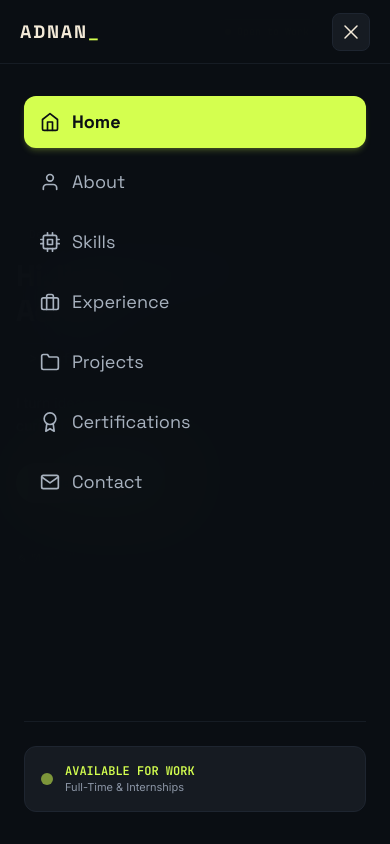
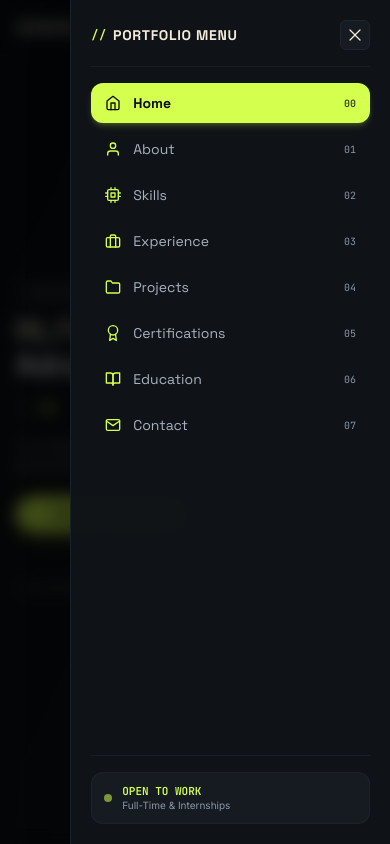
Before and after one commit to Adn2805/myportfolio, a React (Vite) app: page / in a window 390 px wide. Both pictures are taken after a click on the button "Open mobile menu". Shown: the top 844 px of the page. Built offline with nearby package versions, Linux system fonts and the light colour scheme.

Commit message:
feat(mobile): add app-style section switching and compact mobile navigation while preserving desktop layout

```diff
--- a/src/App.jsx
+++ b/src/App.jsx
@@ -1,5 +1,6 @@
-import React from 'react';
-import Navbar from './components/Layout/Navbar';
+import React, { useState, useEffect } from 'react';
+import { motion, AnimatePresence } from 'framer-motion';
+import Navbar, { navSections } from './components/Layout/Navbar';
 import Footer from './components/Layout/Footer';
 import DotGrid from './components/Background/DotGrid';
 import Hero from './sections/Hero';
@@ -10,14 +11,91 @@ import Projects from './sections/Projects';
 import Certifications from './sections/Certifications';
 import Education from './sections/Education';
 import Contact from './sections/Contact';
+import { FiArrowLeft, FiArrowRight, FiGrid } from 'react-icons/fi';
 
 export default function App() {
+  const [activeSection, setActiveSection] = useState('home');
+
+  // Sync hash on initial load and handle window hash changes
+  useEffect(() => {
+    const handleHash = () => {
+      const hash = window.location.hash.replace('#', '');
+      if (hash && navSections.some(s => s.id === hash)) {
+        setActiveSection(hash);
+      }
+    };
+
+    handleHash();
+    window.addEventListener('hashchange', handleHash);
+    return () => window.removeEventListener('hashchange', handleHash);
+  }, []);
+
+  // Desktop intersection observer for scroll-based highlight on >= 1024px
+  useEffect(() => {
+    const handleScroll = () => {
+      if (window.innerWidth < 1024) return;
+      const sectionIds = navSections.map(s => s.id);
+
+      for (const id of sectionIds) {
+        const el = document.getElementById(id);
+        if (el) {
+          const rect = el.getBoundingClientRect();
+          if (rect.top <= 250 && rect.bottom >= 150) {
+            setActiveSection(id);
+            break;
+          }
+        }
+      }
+    };
+
+    window.addEventListener('scroll', handleScroll, { passive: true });
+    return () => window.removeEventListener('scroll', handleScroll);
+  }, []);
+
+  const handleSelectSection = (id) => {
+    setActiveSection(id);
+    window.history.pushState(null, '', `#${id}`);
+    window.scrollTo({ top: 0, behavior: 'smooth' });
+  };
+
+  const currentIndex = navSections.findIndex(s => s.id === activeSection);
+  const prevSection = currentIndex > 0 ? navSections[currentIndex - 1] : null;
+  const nextSection = currentIndex < navSections.length - 1 ? navSections[currentIndex + 1] : null;
+
+  // Map section components for mobile single-view rendering
+  const renderMobileSection = () => {
+    switch (activeSection) {
+      case 'home':
+        return <Hero onSelectSection={handleSelectSection} />;
+      case 'about':
+        return <About />;
+      case 'skills':
+        return <Skills />;
+      case 'experience':
+        return <Experience />;
+      case 'projects':
+        return <Projects />;
+      case 'certifications':
+        return <Certifications />;
+      case 'education':
+        return <Education />;
+      case 'contact':
+        return <Contact />;
+      default:
+        return <Hero onSelectSection={handleSelectSection} />;
+    }
+  };
+
   return (
-    <div className="min-h-screen bg-dark text-cream relative">
+    <div className="min-h-screen bg-dark text-cream relative overflow-x-hidden">
       <DotGrid />
-      <Navbar />
-      <main className="relative z-10">
-        <Hero />
+      <Navbar activeSection={activeSection} onSelectSection={handleSelectSection} />
+
+      {/* ===================================================== */}
+      {/* 1. DESKTOP VIEW (>= 1024px): FROZEN CONTINUOUS SCROLL */}
+      {/* ===================================================== */}
+      <main className="hidden lg:block relative z-10">
+        <Hero onSelectSection={handleSelectSection} />
         <About />
         <Skills />
         <Experience />
@@ -26,6 +104,63 @@ export default function App() {
         <Education />
         <Contact />
       </main>
+
+      {/* ===================================================== */}
+      {/* 2. MOBILE VIEW (< 1024px): APP-STYLE ACTIVE VIEW      */}
+      {/* ===================================================== */}
+      <main className="lg:hidden relative z-10 pt-14 min-h-screen flex flex-col justify-between">
+        <AnimatePresence mode="wait">
+          <motion.div
+            key={activeSection}
+            initial={{ opacity: 0, y: 12 }}
+            animate={{ opacity: 1, y: 0 }}
+            exit={{ opacity: 0, y: -12 }}
+            transition={{ duration: 0.22, ease: 'easeInOut' }}
+            className="w-full flex-1"
+          >
+            {renderMobileSection()}
+          </motion.div>
+        </AnimatePresence>
+
+        {/* Mobile Section Switcher Pagination Bar */}
+        <div className="px-4 py-6 mt-4 border-t border-dark-border/60 bg-dark-alt/80 backdrop-blur-md">
+          <div className="flex items-center justify-between gap-2 max-w-md mx-auto">
+            {prevSection ? (
+              <button
+                onClick={() => handleSelectSection(prevSection.id)}
+                className="flex items-center gap-1.5 px-3 py-2 rounded-xl bg-dark-card border border-dark-border text-cream text-xs font-mono hover:border-lime/40 transition cursor-pointer"
+              >
+                <FiArrowLeft className="text-lime text-sm" />
+                <span className="truncate max-w-[90px]">{prevSection.name}</span>
+              </button>
+            ) : (
+              <div className="w-20" />
+            )}
+
+            <div className="text-[10px] font-mono text-blue-gray text-center">
+              {currentIndex + 1} / {navSections.length}
+            </div>
+
+            {nextSection ? (
+              <button
+                onClick={() => handleSelectSection(nextSection.id)}
+                className="flex items-center gap-1.5 px-3 py-2 rounded-xl bg-dark-card border border-dark-border text-cream text-xs font-mono hover:border-lime/40 transition cursor-pointer"
+              >
+                <span className="truncate max-w-[90px]">{nextSection.name}</span>
+                <FiArrowRight className="text-lime text-sm" />
+              </button>
+            ) : (
+              <button
+                onClick={() => handleSelectSection('home')}
+                className="flex items-center gap-1.5 px-3 py-2 rounded-xl bg-lime text-dark font-bold text-xs font-mono shadow-md shadow-lime/20 cursor-pointer"
+              >
+                Back to Top ↑
+              </button>
+            )}
+          </div>
+        </div>
+      </main>
+
       <Footer />
     </div>
   );
--- a/src/components/Layout/Navbar.jsx
+++ b/src/components/Layout/Navbar.jsx
@@ -1,60 +1,46 @@
-import React, { useState, useEffect } from 'react';
+import React, { useState } from 'react';
 import { motion, AnimatePresence } from 'framer-motion';
 import { HiOutlineBars3, HiXMark } from 'react-icons/hi2';
 import {
   FiHome, FiUser, FiCpu, FiBriefcase, FiFolder,
-  FiAward, FiMail
+  FiAward, FiBookOpen, FiMail
 } from 'react-icons/fi';
 
-const navLinks = [
-  { name: 'Home', href: '#home', icon: FiHome },
-  { name: 'About', href: '#about', icon: FiUser },
-  { name: 'Skills', href: '#skills', icon: FiCpu },
-  { name: 'Experience', href: '#experience', icon: FiBriefcase },
-  { name: 'Projects', href: '#projects', icon: FiFolder },
-  { name: 'Certifications', href: '#certifications', icon: FiAward },
-  { name: 'Contact', href: '#contact', icon: FiMail },
+export const navSections = [
+  { id: 'home', name: 'Home', number: '00', icon: FiHome },
+  { id: 'about', name: 'About', number: '01', icon: FiUser },
+  { id: 'skills', name: 'Skills', number: '02', icon: FiCpu },
+  { id: 'experience', name: 'Experience', number: '03', icon: FiBriefcase },
+  { id: 'projects', name: 'Projects', number: '04', icon: FiFolder },
+  { id: 'certifications', name: 'Certifications', number: '05', icon: FiAward },
+  { id: 'education', name: 'Education', number: '06', icon: FiBookOpen },
+  { id: 'contact', name: 'Contact', number: '07', icon: FiMail },
 ];
 
-export default function Navbar() {
-  const [activeSection, setActiveSection] = useState('home');
+export default function Navbar({ activeSection, onSelectSection }) {
   const [isMobileMenuOpen, setIsMobileMenuOpen] = useState(false);
-
-  useEffect(() => {
-    const handleScroll = () => {
-      const sections = navLinks.map(link => link.href.substring(1));
-
-      let current = '';
-      for (const section of sections) {
-        const element = document.getElementById(section);
-        if (element) {
-          const rect = element.getBoundingClientRect();
-          if (rect.top <= 200 && rect.bottom >= 100) {
-            current = section;
-            break;
-          }
-        }
-      }
-      if (current) {
-        setActiveSection(current);
-      }
-    };
-
-    window.addEventListener('scroll', handleScroll, { passive: true });
-    handleScroll();
-    return () => window.removeEventListener('scroll', handleScroll);
-  }, []);
 
   const closeMenu = () => setIsMobileMenuOpen(false);
 
+  const handleMobileNavClick = (sectionId) => {
+    if (onSelectSection) {
+      onSelectSection(sectionId);
+    }
+    closeMenu();
+    window.scrollTo({ top: 0, behavior: 'smooth' });
+  };
+
+  const currentNav = navSections.find(n => n.id === activeSection) || navSections[0];
+
   return (
     <>
-      {/* Desktop Left Sidebar */}
+      {/* Desktop Left Sidebar (Preserved & Frozen for >= 1024px) */}
       <aside className="hidden lg:flex fixed left-0 top-0 h-screen w-24 bg-dark-alt/95 backdrop-blur-xl border-r border-dark-border/60 z-50 flex-col items-center py-6 justify-between shadow-2xl">
 
         {/* Logo */}
         <a
           href="#home"
+          onClick={() => onSelectSection && onSelectSection('home')}
           className="font-heading font-extrabold text-sm text-cream tracking-widest hover:text-lime transition-colors group flex flex-col items-center gap-1"
         >
           <span className="text-lime text-lg leading-none font-mono">_</span>
@@ -62,14 +48,17 @@ export default function Navbar() {
         </a>
 
         {/* Nav Links */}
-        <nav className="flex flex-col gap-1.5 w-full px-2">
-          {navLinks.map((link) => {
+        <nav className="flex flex-col gap-1 w-full px-2">
+          {navSections.map((link) => {
             const Icon = link.icon;
-            const isActive = activeSection === link.href.substring(1);
+            const isActive = activeSection === link.id;
             return (
               <a
-                key={link.name}
-                href={link.href}
+                key={link.id}
+                href={`#${link.id}`}
+                onClick={() => {
+                  if (onSelectSection) onSelectSection(link.id);
+                }}
                 className={`w-full py-2 px-1 text-center flex flex-col items-center gap-1 rounded-xl transition-all group ${
                   isActive
                     ? 'bg-lime text-dark font-bold shadow-md shadow-lime/20'
@@ -98,84 +87,108 @@ export default function Navbar() {
         </div>
       </aside>
 
-      {/* Mobile Top Bar */}
-      <header className="lg:hidden fixed top-0 left-0 w-full h-16 bg-dark/90 backdrop-blur-xl z-50 border-b border-dark-border/60 flex items-center justify-between px-5">
-        <a href="#home" className="font-heading font-bold text-lg text-cream tracking-widest flex items-center gap-1">
+      {/* Mobile Top Bar (Clean, App-like Header) */}
+      <header className="lg:hidden fixed top-0 left-0 w-full h-14 bg-dark/95 backdrop-blur-xl z-50 border-b border-dark-border/70 flex items-center justify-between px-4">
+        {/* Brand */}
+        <button
+          onClick={() => handleMobileNavClick('home')}
+          className="font-heading font-bold text-base text-cream tracking-widest flex items-center gap-1 cursor-pointer"
+        >
           ADNAN<span className="text-lime font-mono">_</span>
-        </a>
+        </button>
 
-        <div className="flex items-center gap-3">
-          <div className="flex items-center gap-1.5 px-2.5 py-1 rounded-full bg-lime/10 border border-lime/30 text-[10px] font-mono text-lime">
-            <span className="w-1.5 h-1.5 rounded-full bg-lime animate-pulse"></span>
-            Open to Work
+        {/* Current Active Section Badge & Menu Button */}
+        <div className="flex items-center gap-2.5">
+          <div className="bg-dark-card border border-dark-border px-2.5 py-1 rounded-full flex items-center gap-1.5 shadow-sm">
+            <span className="font-mono text-[10px] text-lime font-bold">{currentNav.number}</span>
+            <span className="text-[11px] font-heading font-medium text-cream">{currentNav.name}</span>
           </div>
+
           <button
             onClick={() => setIsMobileMenuOpen(true)}
-            className="text-cream p-1.5 rounded-lg bg-dark-card border border-dark-border"
-            aria-label="Open menu"
+            className="text-cream p-1.5 rounded-lg bg-dark-card border border-dark-border hover:border-lime/40 transition-colors cursor-pointer"
+            aria-label="Open mobile menu"
           >
-            <HiOutlineBars3 className="w-6 h-6 text-cream" />
+            <HiOutlineBars3 className="w-5 h-5 text-cream" />
           </button>
         </div>
       </header>
 
-      {/* Mobile Menu Overlay Drawer */}
+      {/* Mobile Drawer Menu (App Style) */}
       <AnimatePresence>
         {isMobileMenuOpen && (
+          <div className="fixed inset-0 z-[60] lg:hidden">
+            {/* Backdrop */}
+            <motion.div
+              initial={{ opacity: 0 }}
+              animate={{ opacity: 1 }}
+              exit={{ opacity: 0 }}
+              onClick={closeMenu}
+              className="absolute inset-0 bg-black/70 backdrop-blur-sm"
+            />
+
+            {/* Slide-in Panel */}
             <motion.div
               initial={{ x: '100%' }}
               animate={{ x: 0 }}
               exit={{ x: '100%' }}
-            transition={{ type: 'spring', damping: 28, stiffness: 240 }}
-            className="fixed inset-0 z-[60] bg-dark/98 backdrop-blur-2xl flex flex-col lg:hidden"
+              transition={{ type: 'spring', damping: 26, stiffness: 260 }}
+              className="absolute top-0 right-0 bottom-0 w-[82%] max-w-xs bg-dark-alt/98 border-l border-dark-border/80 flex flex-col justify-between p-5 shadow-2xl overflow-y-auto"
             >
-            <div className="h-16 flex items-center justify-between px-5 border-b border-dark-border/60">
-              <div className="font-heading font-bold text-lg text-cream tracking-widest">
-                ADNAN<span className="text-lime font-mono">_</span>
+              <div>
+                {/* Header */}
+                <div className="flex items-center justify-between pb-4 border-b border-dark-border/60">
+                  <div className="font-heading font-bold text-sm text-cream tracking-wider flex items-center gap-1.5">
+                    <span className="text-lime font-mono text-xs">//</span> PORTFOLIO MENU
                   </div>
                   <button
                     onClick={closeMenu}
-                className="text-cream p-1.5 rounded-lg bg-dark-card border border-dark-border"
-                aria-label="Close menu"
+                    className="p-1 rounded-md bg-dark-card border border-dark-border text-cream hover:text-lime transition cursor-pointer"
                   >
-                <HiXMark className="w-6 h-6 text-cream" />
+                    <HiXMark className="w-5 h-5" />
                   </button>
                 </div>
 
-            <div className="flex-1 overflow-y-auto px-6 py-8 flex flex-col justify-between">
-              <nav className="flex flex-col gap-2">
-                {navLinks.map((link) => {
-                  const Icon = link.icon;
-                  const isActive = activeSection === link.href.substring(1);
+                {/* Navigation Items */}
+                <nav className="mt-4 flex flex-col gap-1.5">
+                  {navSections.map((item) => {
+                    const Icon = item.icon;
+                    const isActive = activeSection === item.id;
                     return (
-                    <a
-                      key={link.name}
-                      href={link.href}
-                      onClick={closeMenu}
-                      className={`flex items-center gap-3 px-4 py-3 rounded-xl text-lg font-heading transition-all ${
+                      <button
+                        key={item.id}
+                        onClick={() => handleMobileNavClick(item.id)}
+                        className={`w-full flex items-center justify-between px-3.5 py-2.5 rounded-xl text-left transition-all cursor-pointer ${
                           isActive
                             ? 'bg-lime text-dark font-bold shadow-md shadow-lime/20'
-                          : 'text-blue-gray-light hover:text-cream hover:bg-dark-card'
+                            : 'text-blue-gray-light hover:text-cream hover:bg-dark-card/70'
                         }`}
                       >
-                      <Icon className="text-xl" />
-                      <span>{link.name}</span>
-                    </a>
+                        <div className="flex items-center gap-3">
+                          <Icon className={`text-base ${isActive ? 'text-dark' : 'text-lime'}`} />
+                          <span className="font-heading text-sm">{item.name}</span>
+                        </div>
+                        <span className={`font-mono text-[10px] ${isActive ? 'text-dark/80' : 'text-blue-gray'}`}>
+                          {item.number}
+                        </span>
+                      </button>
                     );
                   })}
                 </nav>
+              </div>
 
-              <div className="mt-8 pt-6 border-t border-dark-border/60">
-                <div className="flex items-center gap-3 bg-dark-card border border-dark-border p-4 rounded-xl">
-                  <div className="w-3 h-3 rounded-full bg-lime animate-pulse"></div>
-                  <div>
-                    <div className="text-xs font-mono text-lime font-bold">AVAILABLE FOR WORK</div>
-                    <div className="text-[11px] text-blue-gray">Full-Time & Internships</div>
-                  </div>
+              {/* Status Badge */}
+              <div className="pt-4 mt-6 border-t border-dark-border/60">
+                <div className="bg-dark-card border border-dark-border/80 rounded-xl p-3 flex items-center gap-2.5">
+                  <span className="w-2 h-2 rounded-full bg-lime animate-pulse shrink-0"></span>
+                  <div className="leading-tight">
+                    <div className="text-[11px] font-mono text-lime font-bold">OPEN TO WORK</div>
+                    <div className="text-[10px] text-blue-gray">Full-Time & Internships</div>
                   </div>
                 </div>
               </div>
             </motion.div>
+          </div>
         )}
       </AnimatePresence>
     </>
--- a/src/sections/Hero.jsx
+++ b/src/sections/Hero.jsx
@@ -12,7 +12,7 @@ const roles = [
   "Data Engineer"
 ];
 
-export default function Hero() {
+export default function Hero({ onSelectSection }) {
   const [currentRoleIndex, setCurrentRoleIndex] = useState(0);
   const [displayText, setDisplayText] = useState('');
   const [isDeleting, setIsDeleting] = useState(false);
@@ -45,13 +45,13 @@ export default function Hero() {
   }, [displayText, isDeleting, currentRoleIndex, typingSpeed]);
 
   return (
-    <section id="home" className="min-h-screen flex items-center relative overflow-hidden lg:pl-24 bg-gradient-to-br from-dark via-dark-alt to-[#0D1520] pt-16 lg:pt-0 pb-12 lg:pb-16">
+    <section id="home" className="min-h-screen flex items-center relative overflow-hidden lg:pl-24 bg-gradient-to-br from-dark via-dark-alt to-[#0D1520] pt-8 lg:pt-0 pb-10 lg:pb-16">
       {/* Ambient glows */}
       <div className="absolute top-0 right-0 w-[300px] sm:w-[500px] h-[300px] sm:h-[500px] bg-gradient-radial from-amber-500/10 via-amber-900/5 to-transparent pointer-events-none rounded-full blur-3xl opacity-50 z-0"></div>
       <div className="absolute bottom-0 left-0 w-[250px] sm:w-[400px] h-[250px] sm:h-[400px] bg-gradient-radial from-lime/5 to-transparent pointer-events-none rounded-full blur-3xl opacity-40 z-0"></div>
 
-      <div className="max-w-7xl mx-auto px-4 sm:px-6 lg:px-8 w-full relative z-10 py-6 sm:py-8 lg:py-12">
-        <div className="grid grid-cols-1 lg:grid-cols-12 gap-8 lg:gap-8 items-center">
+      <div className="max-w-7xl mx-auto px-4 sm:px-6 lg:px-8 w-full relative z-10 py-4 sm:py-8 lg:py-12">
+        <div className="grid grid-cols-1 lg:grid-cols-12 gap-6 lg:gap-8 items-center">
 
           {/* Left Column: Main Copy and CTAs */}
           <div className="lg:col-span-7 flex flex-col items-start text-left">
@@ -59,7 +59,7 @@ export default function Hero() {
               initial={{ opacity: 0, y: 15 }}
               animate={{ opacity: 1, y: 0 }}
               transition={{ duration: 0.5, delay: 0 }}
-              className="mb-3"
+              className="mb-2 sm:mb-3"
             >
               <span className="inline-block text-cream-dark/70 font-mono text-[11px] sm:text-xs md:text-sm tracking-wider px-3 py-1 bg-dark-card border border-dark-border rounded-full">
                 Developer Portfolio / Builder Desk
@@ -82,12 +82,12 @@ export default function Hero() {
               initial={{ opacity: 0, y: 15 }}
               animate={{ opacity: 1, y: 0 }}
               transition={{ duration: 0.5, delay: 0.2 }}
-              className="h-9 md:h-10 mt-3 sm:mt-4 flex items-center"
+              className="h-8 md:h-10 mt-2.5 sm:mt-4 flex items-center"
             >
-              <div className="text-sm sm:text-lg md:text-xl text-blue-gray font-mono bg-dark-card/60 border border-dark-border/80 px-3 py-1 sm:px-3.5 sm:py-1 rounded-md inline-flex items-center">
-                <span className="text-lime mr-2">&gt;</span>
+              <div className="text-xs sm:text-lg md:text-xl text-blue-gray font-mono bg-dark-card/60 border border-dark-border/80 px-2.5 py-1 sm:px-3.5 sm:py-1 rounded-md inline-flex items-center">
+                <span className="text-lime mr-1.5 sm:mr-2">&gt;</span>
                 <span className="text-cream font-medium">{displayText}</span>
-                <span className="inline-block w-2 h-4 md:h-5 bg-lime ml-1.5 align-middle animate-pulse"></span>
+                <span className="inline-block w-1.5 sm:w-2 h-3.5 sm:h-5 bg-lime ml-1.5 align-middle animate-pulse"></span>
               </div>
             </motion.div>
 
@@ -96,7 +96,7 @@ export default function Hero() {
               initial={{ opacity: 0, y: 15 }}
               animate={{ opacity: 1, y: 0 }}
               transition={{ duration: 0.5, delay: 0.3 }}
-              className="text-blue-gray-light text-sm sm:text-base md:text-lg mt-4 sm:mt-5 max-w-xl leading-relaxed font-body"
+              className="text-blue-gray-light text-xs sm:text-base md:text-lg mt-3 sm:mt-5 max-w-xl leading-relaxed font-body"
             >
               I turn ideas into real-world solutions using code, curiosity, and practical problem solving.
             </motion.p>
@@ -106,18 +106,28 @@ export default function Hero() {
               initial={{ opacity: 0, y: 15 }}
               animate={{ opacity: 1, y: 0 }}
               transition={{ duration: 0.5, delay: 0.4 }}
-              className="flex flex-wrap items-center gap-3 sm:gap-4 mt-6 sm:mt-8 w-full sm:w-auto"
+              className="flex flex-wrap items-center gap-2.5 sm:gap-4 mt-5 sm:mt-8 w-full sm:w-auto"
             >
               <a
                 href="#projects"
-                className="bg-lime text-dark font-heading font-bold px-6 sm:px-7 py-3 sm:py-3.5 rounded-full hover:bg-lime-dim transition-all text-xs sm:text-sm inline-flex items-center justify-center gap-2 shadow-lg shadow-lime/20 glow-lime-hover transform hover:-translate-y-0.5 flex-1 sm:flex-none text-center"
+                onClick={(e) => {
+                  if (onSelectSection) {
+                    onSelectSection('projects');
+                  }
+                }}
+                className="bg-lime text-dark font-heading font-bold px-5 sm:px-7 py-2.5 sm:py-3.5 rounded-full hover:bg-lime-dim transition-all text-xs sm:text-sm inline-flex items-center justify-center gap-2 shadow-lg shadow-lime/20 glow-lime-hover transform hover:-translate-y-0.5 flex-1 sm:flex-none text-center cursor-pointer"
               >
                 View My Work
                 <span className="transition-transform group-hover:translate-x-1">→</span>
               </a>
               <a
                 href="#contact"
-                className="border border-cream/30 hover:border-cream text-cream font-heading font-semibold px-6 sm:px-7 py-3 sm:py-3.5 rounded-full bg-dark-card/40 hover:bg-dark-card transition-all text-xs sm:text-sm flex-1 sm:flex-none text-center"
+                onClick={(e) => {
+                  if (onSelectSection) {
+                    onSelectSection('contact');
+                  }
+                }}
+                className="border border-cream/30 hover:border-cream text-cream font-heading font-semibold px-5 sm:px-7 py-2.5 sm:py-3.5 rounded-full bg-dark-card/40 hover:bg-dark-card transition-all text-xs sm:text-sm flex-1 sm:flex-none text-center cursor-pointer"
               >
                 Let's Connect
               </a>
```
Lines whose indentation alone changed are shown as unchanged.
